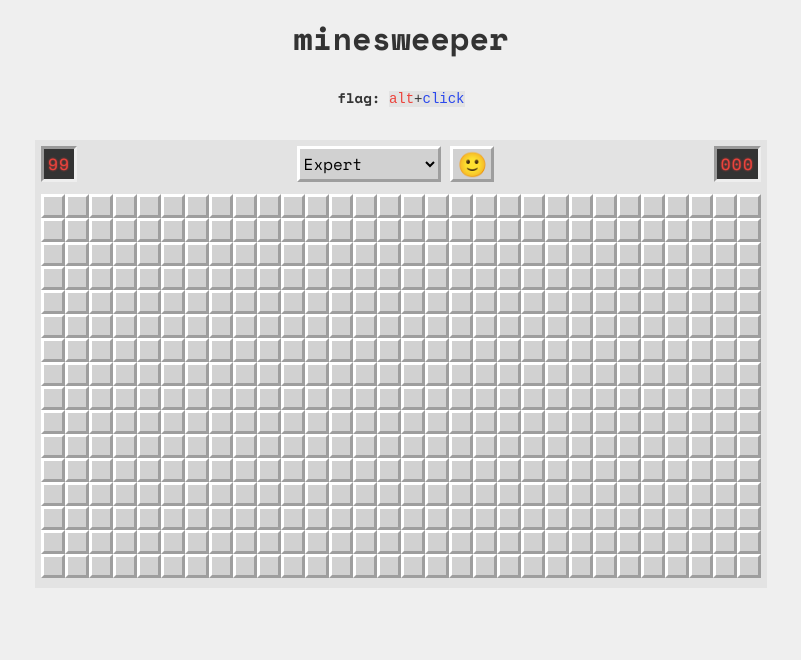
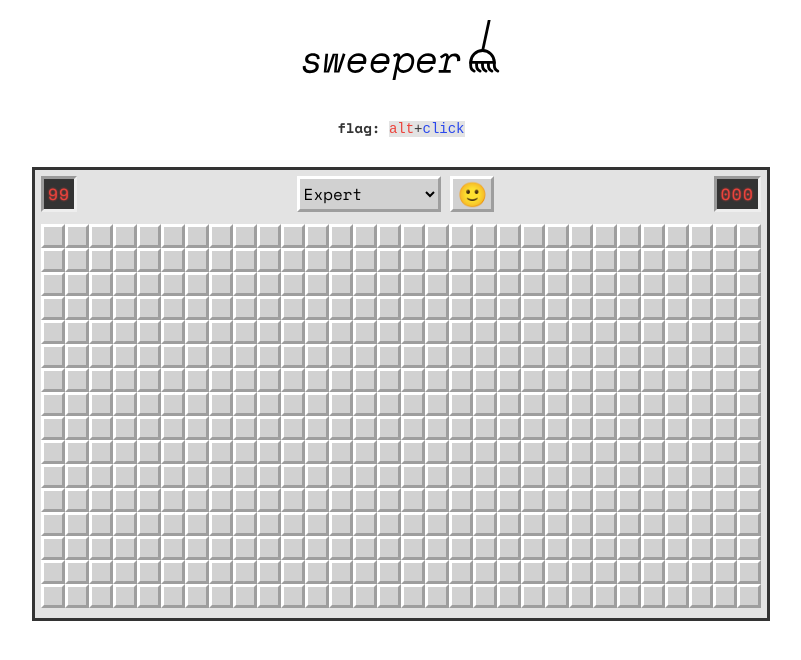
Before and after one commit to itsmattsoria/minesweeper, a plain HTML site: page index.html in a window 1280 px wide. Shown: the whole page, without its empty margins (239-1040 px from the left). Drawn offline with nearby package versions, Linux system fonts and the light colour scheme.

Commit message:
Updating styles, adding new logo and favicon

```diff
--- a/assets/sass/components/_base.scss
+++ b/assets/sass/components/_base.scss
@@ -11,12 +11,16 @@ body {
   text-align: center;
   color: color(black);
   padding: 20px 20px 100px;
-  background-color: color(gray-light);
+  background-color: color(white);
   font-family: 'Space Mono', monospace;
 }
 
 h1 {
   margin: 0 0 32px;
+  img {
+    height: 60px;
+    width: 200px;
+  }
 }
 
 p {
@@ -62,6 +66,7 @@ $cellSize: 24px;
 .top {
   border: 6px solid color(gray-mid);
   background-color: color(gray-mid);
+  box-shadow: 3px 3px 0 0 color(black), -3px -3px 0 0 color(black), 3px -3px 0 0 color(black), -3px 3px 0 0 color(black);
 }
 
 #scoreboard {
--- a/index.html
+++ b/index.html
@@ -4,19 +4,21 @@
     <meta charset="UTF-8">
     <meta name="viewport" content="width=device-width, initial-scale=1">
     <meta http-equiv="X-UA-Compatible" content="IE=Edge">
-    <title>Minesweeper</title>
+    <title>Sweeper</title>
     <link rel="stylesheet" href="assets/css/main.min.css">
+    <link rel="shortcut icon" type="image/ico" href="assets/images/favicon.png">
     <link href="https://fonts.googleapis.com/css?family=Space+Mono:400,700" rel="stylesheet">
   </head>
   <body>
     <header class="site-header" role="banner">
       <div class="wrap">
-        <h1>minesweeper</h1>
+        <h1><img src="assets/images/sweeper.svg" alt="Sweeper"></h1>
         <div class="legend">
           <p><strong>flag:</strong> <code><span class="key">alt</span>+<span class="click">click</span></code></p>
         </div>
       </div>
     </header>
+
     <main class="site-main" role="main">
       <div class="wrap">
         <div id="board">
@@ -41,11 +43,13 @@
         </div>
       </div>
     </main>
+
     <footer class="site-footer" role="contentinfo">
       <div class="wrap">
-
+        <p></p>
       </div>
     </footer>
+
     <script src="assets/js/build/site.min.js"></script>
   </body>
 </html>
```
Also changed, not shown: assets/css/main.css, assets/css/main.min.css, assets/images/favicon.ico (added), assets/images/favicon.png (added), assets/images/sweeper.svg (added), 1 other file.
